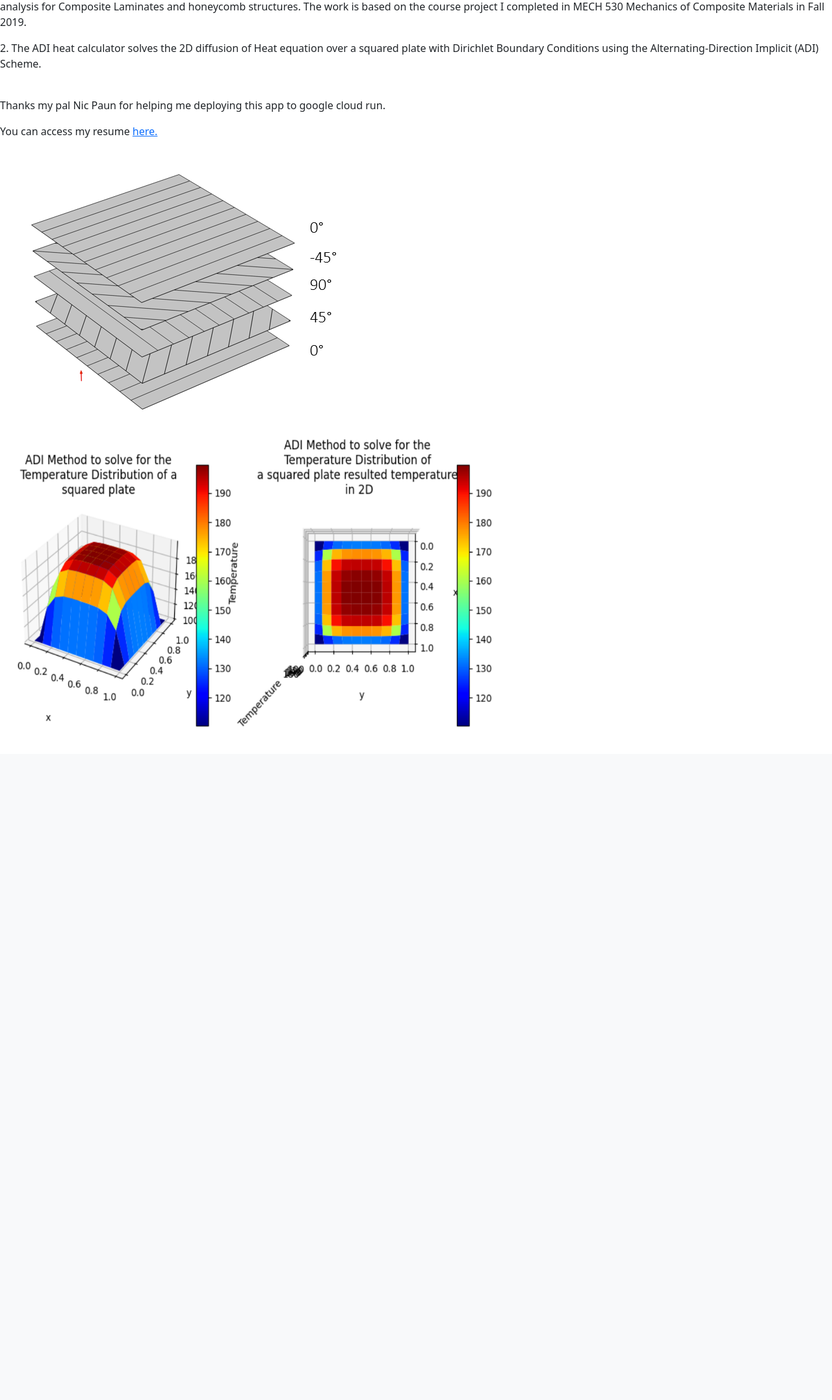
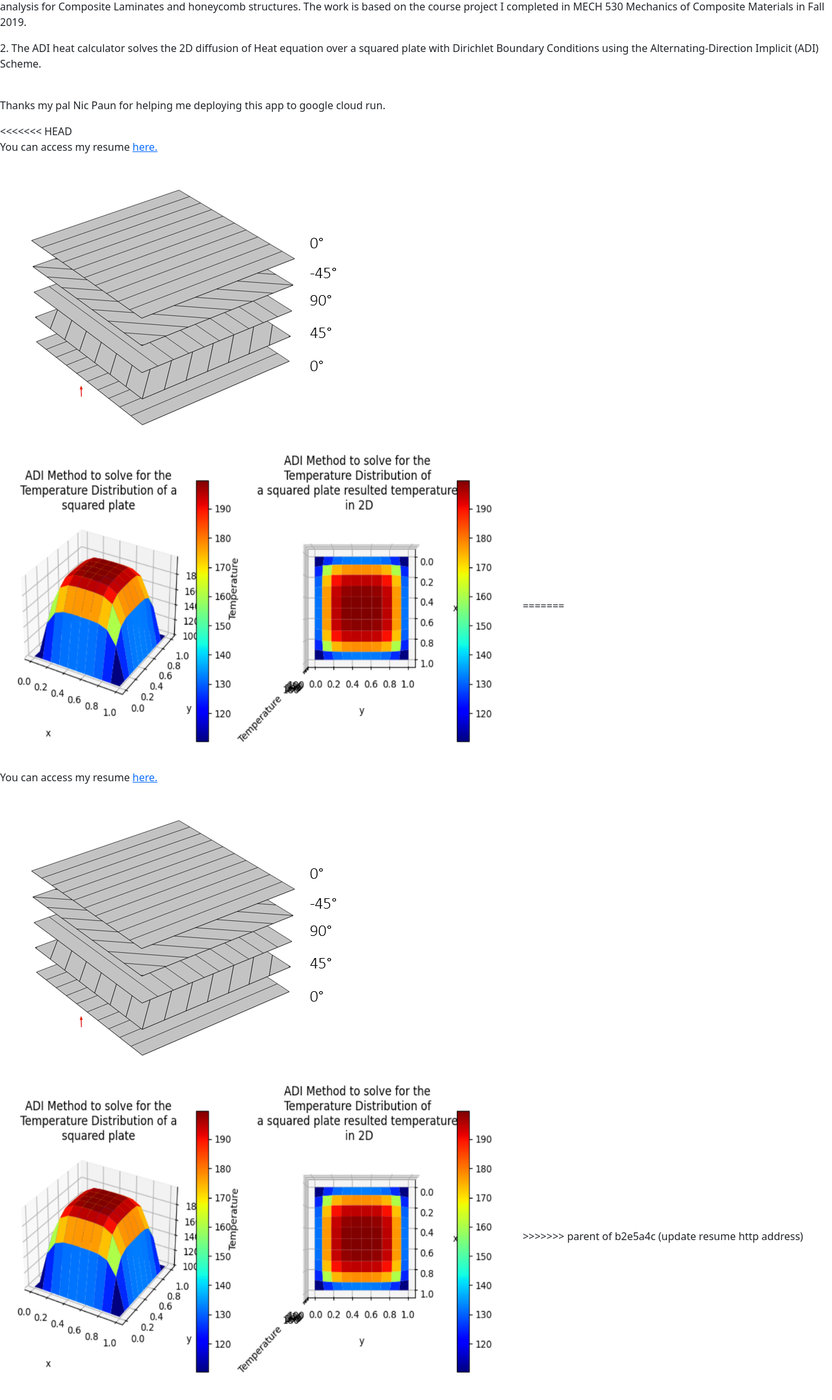
Before and after one commit to jasonzhou1997/flask_project, a Flask app: page / in a window 1280 px wide. Shown: the part 204-2358 px from the top of the page at 65% size. Before the commit the page ends 1322 px from the top, so only its background shows below. Run offline with Flask 2, Linux system fonts and the light colour scheme.

```diff
--- a/templates/about.html
+++ b/templates/about.html
@@ -14,9 +14,15 @@
     Conditions using the Alternating-Direction Implicit (ADI) Scheme.</p>
 <br>
 <p>Thanks my pal Nic Paun for helping me deploying this app to google cloud run.</p>
+<<<<<<< HEAD
 <p>You can access my resume <a
         href="https://github.com/jasonzhou1997/resume/blob/main/Zhou_Xinchen%20Resume%202021_09.pdf">here.</a></p>
 <image src="{{ url_for('static', filename='images/composite_lam.png')}}" ALIGN=”left” />
 <image src="{{ url_for('static', filename='images/ADI_demo.png')}} " width="800" height="500" />
+=======
+<p>You can access my resume <a href="https://github.com/jasonzhou1997/resume/blob/main/Zhou_Xinchen%20Resume.pdf">here.</a></p>
+    <image src="{{ url_for('static', filename='images/composite_lam.png')}}"ALIGN=”left”/>
+                  <image src="{{ url_for('static', filename='images/ADI_demo.png')}} "width = "800" height = "500"/>
+>>>>>>> parent of b2e5a4c (update resume http address)
 
 {% endblock %}
```
